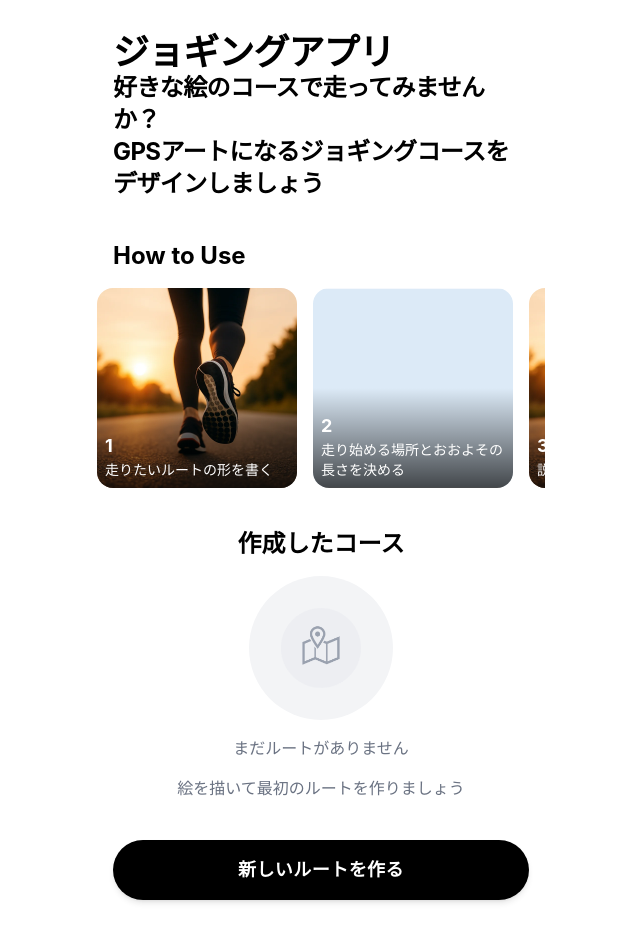
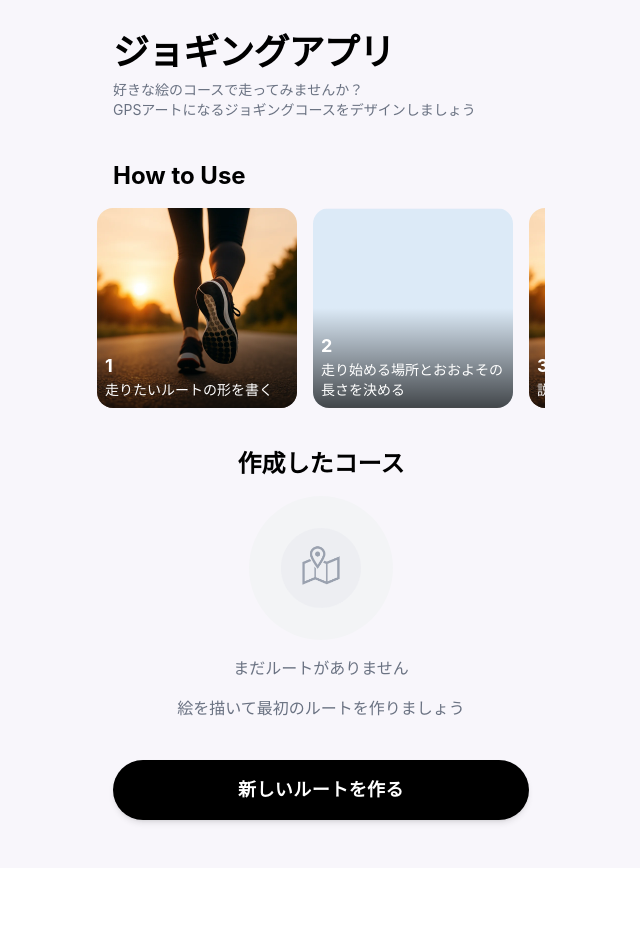
Before and after one commit to jphacks/sp_2509, a Next.js app in the folder frontend/: page /homepage in a window 1280 px wide. Shown: the top 942 px of the page, without its empty margins (319-959 px from the left). After the commit the page ends 868 px from the top, so only its background shows below. Built offline with nearby package versions, Linux system fonts and the light colour scheme.

Commit message:
上部のテキストスタイル修正

```diff
--- a/frontend/src/app/homepage/page.tsx
+++ b/frontend/src/app/homepage/page.tsx
@@ -3,7 +3,6 @@
 import Image from 'next/image';
 import Carousel from '../../components/Carousel_iwai';
 import Title from '../../components/title';
-import Header from '../../components/Header';
 import RoutingButton from '../../components/routingButton';
 import mapIcon from './img/map_icon.png';
 
@@ -18,16 +17,19 @@ export default function Home() {
     const paddingX = 'px-4';
     const paddingTop = 'pt-8';
     const paddingBottom = 'pb-12';
+    const backgroundColor = 'rgb(248, 246, 251)';
 
     return (
-        <div className="bg-white text-black min-h-screen">
+        <div style={{ backgroundColor }} className="text-black min-h-screen">
             <main className={`flex flex-col ${paddingTop} ${paddingBottom} max-w-md mx-auto min-h-screen`}>
                 <div className={`${paddingX} flex flex-col gap-y-10`}>
                     {/* Top Text */}
                     <div className='text-left'>
                         <Title title="ジョギングアプリ" />
-                        <Header headerText="好きな絵のコースで走ってみませんか？" />
-                        <Header headerText="GPSアートになるジョギングコースをデザインしましょう" />
+                        <div className="mt-2 text-sm text-gray-500">
+                            <p>好きな絵のコースで走ってみませんか？</p>
+                            <p>GPSアートになるジョギングコースをデザインしましょう</p>
+                        </div>
                     </div>
 
                     {/* How to Use Section */}
```
